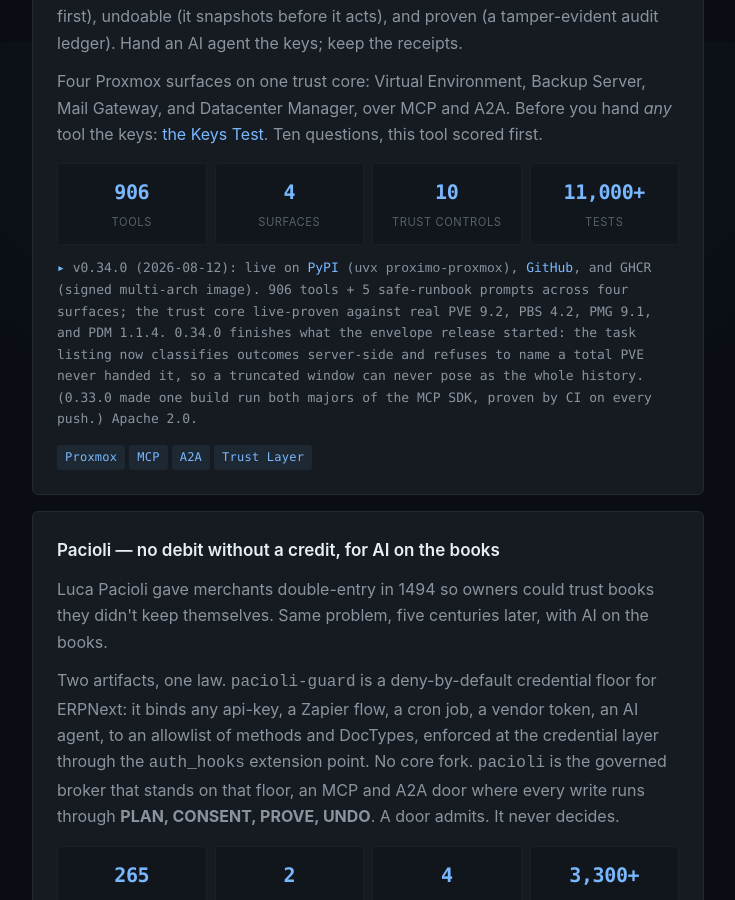
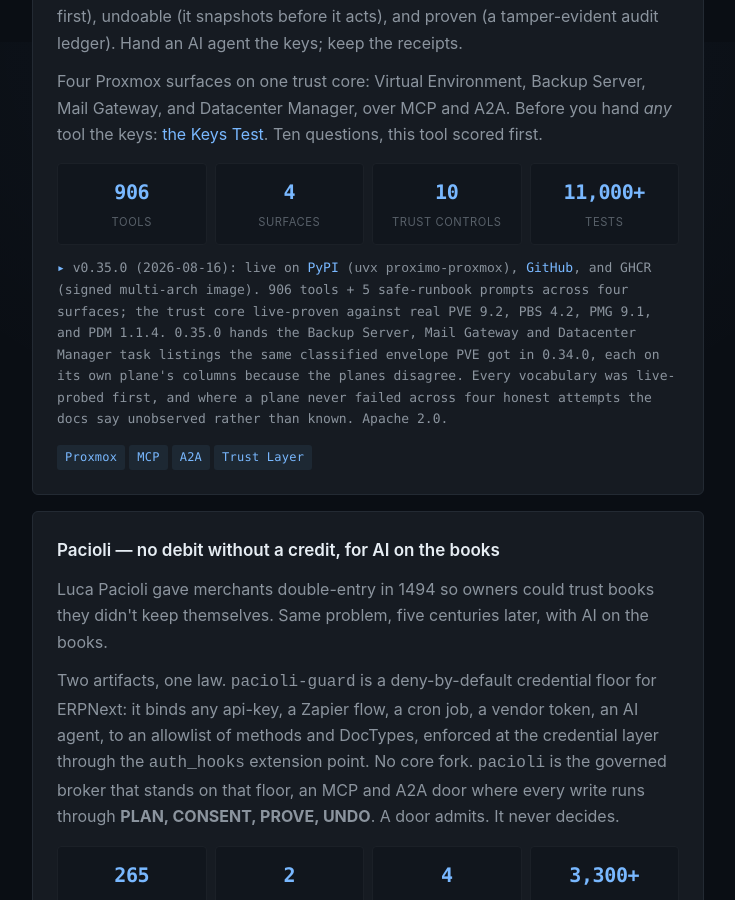
Before and after one commit to john-broadway/john-broadway.github.io, a Jekyll site: the page built from index.html, in a window 1280 px wide and 900 px high, scrolled down 1758 px. Shown: the whole window, without its empty margins (272-1007 px from the left). Built offline with Jekyll 4.4.1, drawn with Linux system fonts in a browser that asks for light colours.

Commit message:
card: proximo 0.35.0 — the sibling planes

```diff
--- a/index.html
+++ b/index.html
@@ -51,7 +51,7 @@
       <div class="stat"><div class="num">10</div><div class="label">trust controls</div></div>
       <div class="stat"><div class="num">11,000+</div><div class="label">tests</div></div>
     </div>
-    <p class="status">v0.34.0 (2026-08-12): live on <a href="https://pypi.org/project/proximo-proxmox/">PyPI</a> (<code>uvx proximo-proxmox</code>), <a href="https://github.com/john-broadway/proximo">GitHub</a>, and GHCR (signed multi-arch image). 906 tools + 5 safe-runbook prompts across four surfaces; the trust core live-proven against real PVE 9.2, PBS 4.2, PMG 9.1, and PDM 1.1.4. 0.34.0 finishes what the envelope release started: the task listing now classifies outcomes server-side and refuses to name a total PVE never handed it, so a truncated window can never pose as the whole history. (0.33.0 made one build run both majors of the MCP SDK, proven by CI on every push.) Apache 2.0.</p>
+    <p class="status">v0.35.0 (2026-08-16): live on <a href="https://pypi.org/project/proximo-proxmox/">PyPI</a> (<code>uvx proximo-proxmox</code>), <a href="https://github.com/john-broadway/proximo">GitHub</a>, and GHCR (signed multi-arch image). 906 tools + 5 safe-runbook prompts across four surfaces; the trust core live-proven against real PVE 9.2, PBS 4.2, PMG 9.1, and PDM 1.1.4. 0.35.0 hands the Backup Server, Mail Gateway and Datacenter Manager task listings the same classified envelope PVE got in 0.34.0, each on its own plane's columns because the planes disagree. Every vocabulary was live-probed first, and where a plane never failed across four honest attempts the docs say unobserved rather than known. Apache 2.0.</p>
     <div class="tags"><span>Proxmox</span><span>MCP</span><span>A2A</span><span>Trust Layer</span></div>
   </article>
 
```
